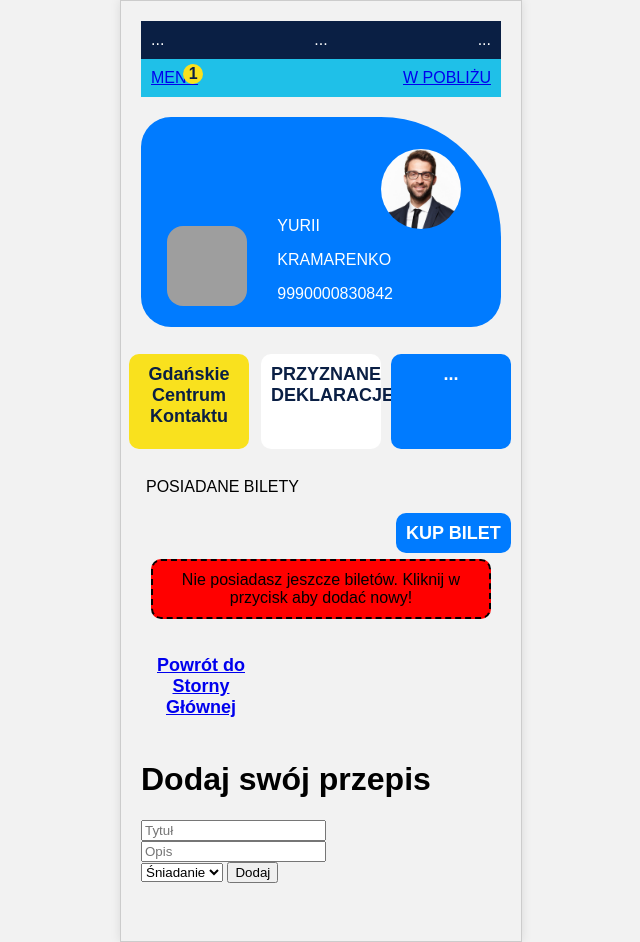
After one commit to YuriiKramarenko/bilet, a PHP site: page /html.php in a window 1280 px wide. The commit adds this page. Shown: the whole page, without its empty margins (319-959 px from the left). Run offline with PHP 8.4, Linux system fonts and the light colour scheme; grey boxes are pictures that could not be loaded.

Commit message:
dodanie czegos

```diff
--- /dev/null
+++ b/html.php
@@ -0,0 +1,70 @@
+<!DOCTYPE html>
+<html lang="en">
+<head>
+    <title>Document</title>
+    <meta charset="UTF-8">
+    <meta name="viewport" content="width=device-width, initial-scale=1.0">
+    <link rel="stylesheet" href="style.css">
+</head>
+<body>
+  <div class="top-bar">
+    <span class="time">...</span>
+    <span class="icons">...</span>
+    <span class="battery">...</span>
+  </div>
+  <div class="menu-bar">
+    <a href="#" class="menu">MENU <span class="badge">1</span></a>
+    <a href="#" class="nearby">W POBLIŻU</a>
+  </div>
+  <div class="profile">
+    <img src="avatar.jpg" alt="Avatar" class="avatar">
+    <div class="info">
+      <p>YURII</p>
+      <p>KRAMARENKO</p>
+      <p>9990000830842</p>
+    </div>
+    <img src="qrcode.png" alt="QR code" class="qrcode">
+  </div>
+  <div class="button">
+    <a href="#" class="button yellow">Gdańskie Centrum Kontaktu</a>
+    <a href="#" class="button white">PRZYZNANE DEKLARACJE</a>
+    <a href="#" class="button blue">...</a>
+  </div>
+  <div class="tickets">
+    <p class="tickets text">POSIADANE BILETY</p>
+    <a href="#" class="button blue-2">KUP BILET</a>
+    <p class="tickets tr rr">Nie posiadasz jeszcze biletów. Kliknij w przycisk aby dodać nowy!</p>
+  </div>
+  <div class="footer">
+    <!-- Tutaj możesz dodać swoją stopkę -->
+  </div>
+  <div class="button">
+
+<a href="blog.php">Powrót do Storny Głównej</a>
+</div>
+<h1>Dodaj swój przepis</h1>
+<form method="POST">
+<input type="text" name="query" placeholder="Tytuł">
+<br>
+<input type="text" name="description" placeholder="Opis">
+<br>
+<select name="category">
+<option value="breakfast">Śniadanie</option>
+<option value="lunch">Obiad</option>
+<option value="dessert">Deser</option>
+</select>
+<button type="submit">Dodaj</button>
+</form>
+
+  <?php
+  $servername = "localhost";
+  $username = "root";
+  $password = "";
+  $dbname = "bilet_1k";
+  $conn = new mysqli($servername, $username, $password, $dbname);
+  if ($conn->connect_error) {
+    die("Połączenie nieudane: ". $conn->connect_error);
+  }
+  ?>
+</body>
+</html>
--- a/style.css
+++ b/style.css
@@ -1,6 +1,6 @@
 body {
     width: 360px; /* Szerokość ekranu telefonu */
-    height: 640px; /* Wysokość ekranu telefonu */
+    height: 900px; /* Wysokość ekranu telefonu */
     margin: 0 auto; /* Wyśrodkowanie zawartości */
     border: 1px solid #ccc; /* Obramowanie telefonu */
     box-shadow: 0 0 10px rgba(0, 0, 0, 0.1); /* Cień */
@@ -93,8 +93,8 @@ body {
     /* Styl dla przycisków */
 .button {
     position: relative;
-    width: 20%;
-    height: 7%;
+    width: 100px;
+    height: 75px;
     padding: 10px;
     border: none;
     border-radius: 10px;
@@ -105,32 +105,42 @@ body {
     }
     .yellow {
     position: absolute;
-    top: 45%;
-    right: 65%;
+    top: 7px;
+    right: 12px;
     background-color: var(--yellow);
     color: var(--dark-blue);
     }
     .white {
     position: absolute;
-    top: 45%;
-    right: 40%;
+    top: 7px;
+    right: -120px;
     background-color: var(--white);
     color: var(--dark-blue);
     }
     .blue {
     position: absolute;
-    top: 45%;
-    right: 15%;
+    top: 7px;
+    right: -250px;
     background-color: var(--blue);
     color: var(--white);
     }
     .blue-2{
-    position: absolute;
+    top: 1px;
+    right: -245px;
     background-color: var(--blue);
     color: var(--white);
     }
     /* Styl dla biletów */
 .tickets {
     padding: 10px;
+    }
+.text {
+    margin-left: -15px;
+}
+.tr{
+    border-radius: 10px;
     text-align: center;
-    }
+    border: 2px dashed #000;
+    padding: 10px;
+    background-color: #ff0000;
+}
```
Also changed, not shown: blog.php (added, +11 -0 lines), html.html (deleted, +0 -42 lines).
